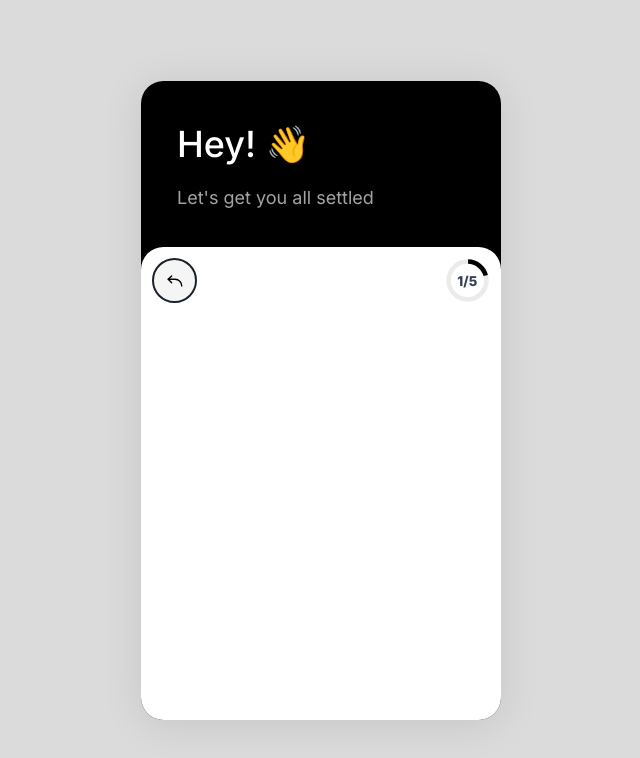
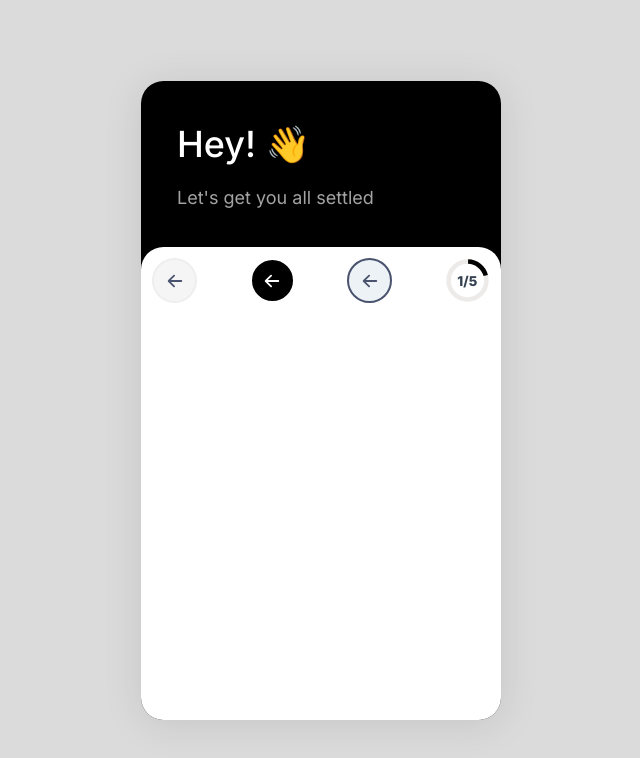
Before and after one commit to dark-circles-2022/panda-wallet, a React (Create React App) app: page / in a window 1280 px wide. Shown: the top 758 px of the page, without its empty margins (319-959 px from the left). Built offline with nearby package versions, Linux system fonts and the light colour scheme.

Commit message:
feat: icons

```diff
--- /dev/null
+++ b/src/components/ButtonIcon/index.tsx
@@ -0,0 +1,76 @@
+import { ChakraProps, Icon, IconButton } from '@chakra-ui/react';
+import React, { FC, HTMLAttributes } from 'react';
+
+const ButtonIcon: FC<
+  HTMLAttributes<HTMLButtonElement> &
+    ChakraProps & { displayIcon: string; variant: 'solid' | 'ghost' | 'outline'; ariaLabel: string }
+> = ({ ariaLabel, displayIcon, variant, ...props }) => {
+  if (variant === 'ghost')
+    return (
+      <IconButton
+        w={'10'}
+        h={'10'}
+        p={'2'}
+        icon={<Icon as={displayIcon as any} />}
+        border="2px solid"
+        borderColor={'icon.border.50'}
+        bg="icon.bg.ghost.default"
+        _hover={{
+          bg: 'icon.bg.ghost.hover',
+        }}
+        color="icon.border.100"
+        borderRadius="50%"
+        aria-label={ariaLabel}
+        {...props}
+      />
+    );
+  else if (variant === 'solid')
+    return (
+      <IconButton
+        w={'10'}
+        h={'10'}
+        p={'2'}
+        icon={
+          <Icon
+            color={'white'}
+            stroke={'white'}
+            as={displayIcon as any}
+          />
+        }
+        border="2px solid"
+        _hover={{
+          bg: 'icon.bg.solid.hover',
+        }}
+        bg="black"
+        color={'white'}
+        borderRadius="50%"
+        aria-label={ariaLabel}
+        {...props}
+      />
+    );
+
+  return (
+    <IconButton
+      w={'10'}
+      h={'10'}
+      p={'2'}
+      icon={
+        <Icon
+          color={'icon.border.100'}
+          stroke={'icon.border.100'}
+          as={displayIcon as any}
+        />
+      }
+      border="2px solid"
+      borderColor="icon.border.100"
+      _hover={{
+        bg: 'icon.bg.ghost.default',
+      }}
+      borderRadius="50%"
+      aria-label={ariaLabel}
+      {...props}
+    />
+  );
+};
+
+export default ButtonIcon;
--- a/src/layout/Onboarding.tsx
+++ b/src/layout/Onboarding.tsx
@@ -1,6 +1,9 @@
 import React from 'react';
 import { Box, CircularProgress, CircularProgressLabel, Flex, Icon, IconButton, Text } from '@chakra-ui/react';
 import BackButton from '../components/BackButton';
+import ButtonIcon from '../components/ButtonIcon';
+import { ReactComponent as BackIcon } from '../assets/Icons/ArrowBendUpLeft.svg';
+import { HiArrowLeft } from 'react-icons/hi';
 
 const OnboardingLayout = ({
   title,
@@ -62,8 +65,31 @@ const OnboardingLayout = ({
         borderTopRadius={'1.25rem'}
         bgColor={'white'}
       >
-        <Flex justify="space-between">
-          {isBackButtonVisible && <BackButton />}
+        <Flex
+          justify="space-between"
+          mb="0.75rem"
+        >
+          {/* {isBackButtonVisible && <BackButton />} */}
+          {isBackButtonVisible && (
+            <>
+              <ButtonIcon
+                ariaLabel="Back"
+                variant="ghost"
+                // displayIcon={BackIcon as any}
+                displayIcon={HiArrowLeft as any}
+              />
+              <ButtonIcon
+                ariaLabel="Back"
+                variant="solid"
+                displayIcon={HiArrowLeft as any}
+              />
+              <ButtonIcon
+                ariaLabel="Back"
+                variant="outline"
+                displayIcon={HiArrowLeft as any}
+              />
+            </>
+          )}
           {heading}
           {isStepNumberVisible && (
             <CircularProgress
@@ -79,13 +105,6 @@ const OnboardingLayout = ({
                 {currentStep}/{totalSteps}
               </CircularProgressLabel>
             </CircularProgress>
-            // <Text
-            //   fontSize={'0.75rem'}
-            //   fontWeight={500}
-            //   color="gray.500"
-            // >
-            //   {currentStep}/{totalSteps}
-            // </Text>
           )}
         </Flex>
         {children}
--- a/src/theme/index.ts
+++ b/src/theme/index.ts
@@ -9,11 +9,17 @@ const config = {
 const colors = {
   bg: {
     onboarding: 'black',
-    icon: {
+  },
+  icon: {
+    bg: {
       ghost: {
         default: '#F5F5F5',
         hover: '#E5E5E5',
       },
+    },
+    border: {
+      50: '#49536E0a',
+      100: '#49536E',
     },
   },
   text: {
```
